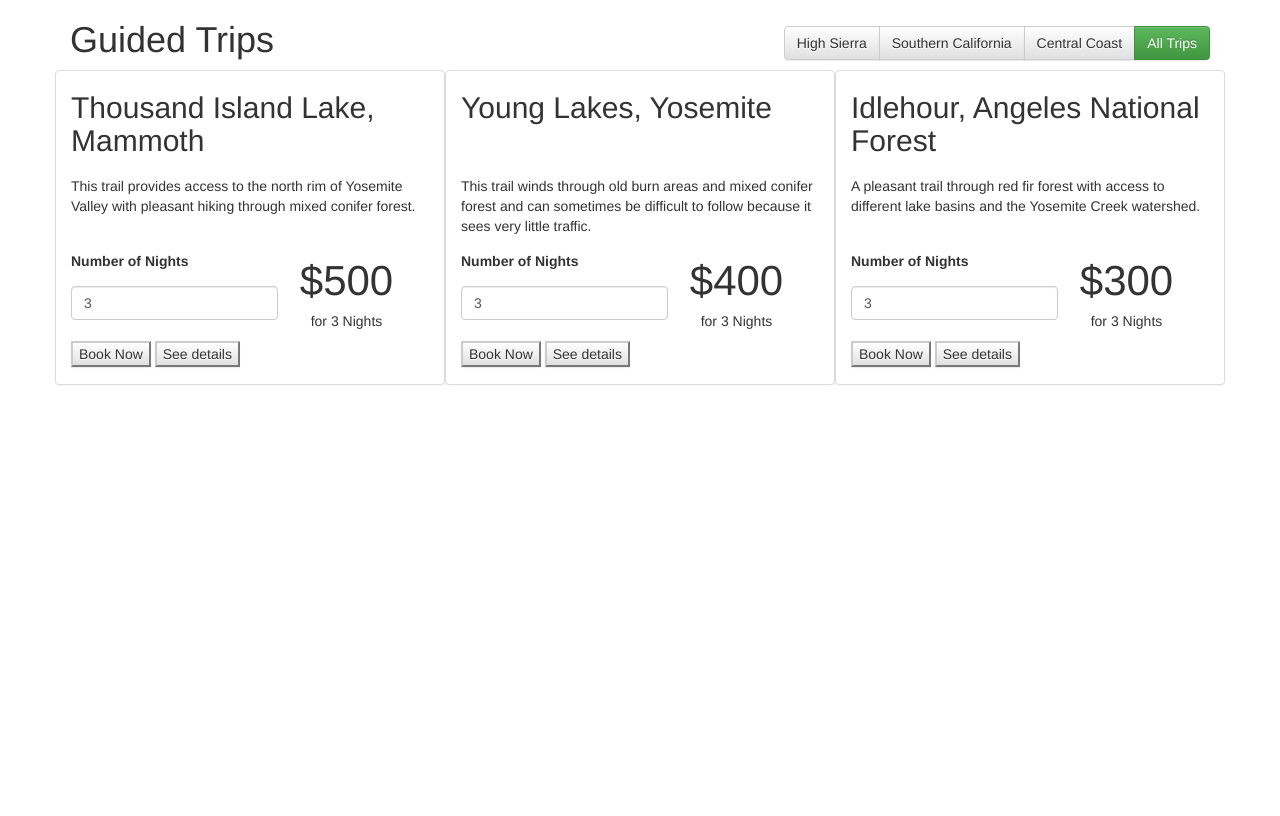
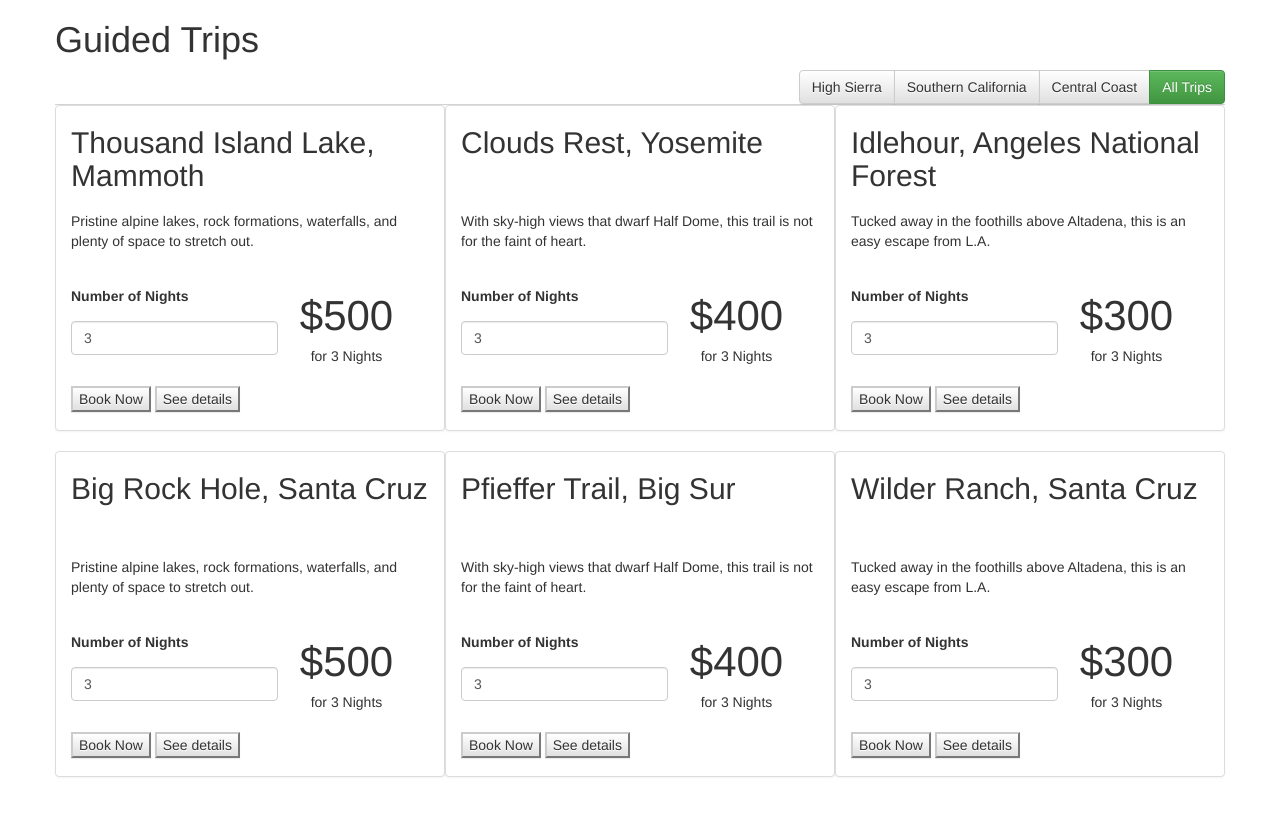
Before and after one commit to glenwperry/glenwperry.github.io, a Jekyll site: the page unplugged/index.html, which Jekyll copies as it is, in a window 1280 px wide. Shown: the top 816 px of the page. Built offline with Jekyll 4.4.1, drawn with Linux system fonts in a browser that asks for light colours.

Commit message:
saving before adding modal
this is before modal and before refactoring

```diff
--- /dev/null
+++ b/unplugged/New Text Document.txt
@@ -0,0 +1,2 @@
+mouseenter make photo description slide up
+http://try.jquery.com/levels/4/challenges/9
--- a/unplugged/css/css.css
+++ b/unplugged/css/css.css
@@ -1,23 +1,54 @@
+html {
+	margin-left: calc(100vw - 100%);
+}
+
+a, button {
+	cursor: pointer;
+	text-decoration: none;
+}
+
+a:hover {
+	text-decoration: none;
+}
+
+.topper {
+	position:relative;
+	border-bottom: 0.05px solid lightgrey;
+	border-bottom-width: fill;
+}
+
 .highlight {
 	background-color: #D3EAF2;
 }
 
 .region-select {
-	position:absolute;
-	bottom:0;
-	right:0;
+	bottom:0px;
+	right:0px;
+	width: max-content;
+	float: right;
 }
 
 .title {
 	height:75px;
 }
 
-.details {
+.photos {
+	display: none;
+	padding-top: 8%;
+	padding-right: 10%;
+	text-align: center;
 }
 
-.photos {
-	padding-top: 8%;
-	padding-right: 10%;
+.expand {
+	color: black;
+	padding: 2%;
+	border: 1px solid #428bca;
+	background-color:white;
+}
+
+.expand:hover {
+	color: white;
+	background-color: purple;
 }
 
 ul {
@@ -32,8 +63,8 @@ button {
 	margin-bottom: 5%;
 }
 
-.topper {
-	position:relative;
+.total {
+	height: min-content;
 }
 
 .info {
@@ -48,7 +79,7 @@ button {
 	display: inline-block;
 	right:0px;
 	position: relative;
-	padding-bottom:3%;
+	padding-bottom:6%;
 	vertical-align: top;
 }
 
--- a/unplugged/index.html
+++ b/unplugged/index.html
@@ -14,7 +14,7 @@
 	<div class="container">
 
 		<!--top header and sorting-->
-		<div class="topper">
+		<div class="topper row">
 			<h1>Guided Trips</h1>
 			<div class="btn-group region-select" role="group" aria-label="Select Region">
 				<button type="button" class="btn btn-default" id="high-sierra">High Sierra</button>
@@ -30,8 +30,7 @@
 			<div class="col-md-4 high-sierra tour panel panel-default" data-daily-price="166.66">
 				<h2 class="title">Thousand Island Lake, Mammoth</h2>
 				<div class="info">
-					<div class="description">This trail provides access to the north rim of Yosemite Valley
-						with pleasant hiking through mixed conifer forest. </div>
+					<div class="description">Pristine alpine lakes, rock formations, waterfalls, and plenty of space to stretch out.</div>
 					<div class="nightsnum">
 						<p>
 							<label for="nights" class="control-label">Number of Nights</label>
@@ -50,28 +49,29 @@
 				<div class="photos">
 					<ul>
 						<li>
-								<img src="img/yosemite.jpg" class="img-responsive">
-								<span>Mount Conness</span>
+							<img src="img/mammoth1.jpg" class="img-responsive">
+							<span style="display:inline">Thousand Island Lakes</span>
 						</li>
 						<li>
-								<img src="img/yosemite.jpg" class="img-responsive">
-								<span>Mount Conness</span>
+							<img src="img/mammoth2.jpg" class="img-responsive">
+							<span>Rainbow Falls</span>
 						</li>
 						<li>
-								<img src="img/yosemite.jpg" class="img-responsive">
-								<span>Mount Conness</span>
+							<img src="img/mammoth3.jpg" class="img-responsive">
+							<span>Glacial Valley</span>
+						</li>
+						<li>
+							<a class="expand">Get Full Trip Report</a>
 						</li>
 					</ul>
 				</div>
 			</div>
 
 
-				<div class="col-md-4 coast tour panel panel-default" data-discount="99" data-daily-price="133.33">
-					<h2 class="title">Young Lakes, Yosemite</h2>
+			<div class="col-md-4 high-sierra tour panel panel-default" data-discount="99" data-daily-price="133.33">
+				<h2 class="title">Clouds Rest, Yosemite</h2>
 				<div class="info">
-						<div class="description">This trail winds through old burn areas and mixed conifer
-							forest and can sometimes be difficult to follow because it sees
-							very little traffic.</div>
+					<div class="description">With sky-high views that dwarf Half Dome, this trail is not for the faint of heart.</div>
 
 					<div class="nightsnum">
 						<p>
@@ -91,16 +91,19 @@
 				<div class="photos">
 					<ul>
 						<li>
-									<img src="img/yosemite.jpg" class="img-responsive">
-									<span>Mount Conness</span>
+							<img src="img/cloudsrest1.jpg" class="img-responsive">
+							<span>Clouds Rest</span>
 						</li>
 						<li>
-									<img src="img/yosemite.jpg" class="img-responsive">
-									<span>Mount Conness</span>
+							<img src="img/cloudsrest2.jpg" class="img-responsive">
+							<span>Half Dome</span>
 						</li>
 						<li>
-									<img src="img/yosemite.jpg" class="img-responsive">
-									<span>Mount Conness</span>
+							<img src="img/cloudsrest3.jpg" class="img-responsive">
+							<span>Tenaya Lake</span>
+						</li>
+						<li>
+							<a class = "expand">Get Full Trip Report</a>
 						</li>
 					</ul>
 				</div>
@@ -110,8 +113,7 @@
 			<div class="col-md-4 socal tour panel panel-default" data-discount="99" data-daily-price="100">
 				<h2 class="title">Idlehour, Angeles National Forest</h2>
 				<div class="info">
-							<div class="description">A pleasant trail through red fir forest with access to different
-								lake basins and the Yosemite Creek watershed.</div>
+					<div class="description">Tucked away in the foothills above Altadena, this is an easy escape from L.A.</div>
 
 					<div class="nightsnum">
 						<p>
@@ -131,22 +133,157 @@
 				<div class="photos">
 					<ul>
 						<li>
-										<img src="img/yosemite.jpg" class="img-responsive">
-										<span>Mount Conness</span>
+							<img src="img/idlehour1.jpg" class="img-responsive">
+							<span>Sheep Mountain</span>
 						</li>
 						<li>
-										<img src="img/yosemite.jpg" class="img-responsive">
-										<span>Mount Conness</span>
+							<img src="img/idlehour2.jpg" class="img-responsive">
+							<span>West Fork River</span>
 						</li>
 						<li>
-										<img src="img/yosemite.jpg" class="img-responsive">
-										<span>Mount Conness</span>
+							<img src="img/idlehour3.jpg" class="img-responsive">
+							<span>McGrath Camp Ruins</span>
+						</li>
+						<li>
+							<a class = "expand">Get Full Trip Report</a>
+						</li>
+					</ul>
+				</div>
+			</div>
+
+
+<!--Row Two-->
+			<div class="col-md-4 coast tour panel panel-default" data-daily-price="166.66">
+				<h2 class="title">Big Rock Hole, Santa Cruz</h2>
+				<div class="info">
+					<div class="description">Pristine alpine lakes, rock formations, waterfalls, and plenty of space to stretch out.</div>
+					<div class="nightsnum">
+						<p>
+							<label for="nights" class="control-label">Number of Nights</label>
+						</p>
+						<p>
+							<input type="number" value="3" class="nights form-control">
+						</p>
+					</div>
+					<div class="total">
+						<p><span class="cashtotal">500</span><br> for <span class="nights-count">3</span> Nights</p>
+					</div>
+				</div>
+
+				<button class="book btn-default">Book Now</button>
+				<button class="photobtn btn-default see-details">See details</button>
+				<div class="photos">
+					<ul>
+						<li>
+							<img src="img/mammoth1.jpg" class="img-responsive">
+							<span>Thousand Island Lakes</span>
+						</li>
+						<li>
+							<img src="img/mammoth2.jpg" class="img-responsive">
+							<span>Rainbow Falls</span>
+						</li>
+						<li>
+							<img src="img/mammoth3.jpg" class="img-responsive">
+							<span>Glacial Valley</span>
+						</li>
+						<li>
+							<a class="expand">Get Full Trip Report</a>
+						</li>
+					</ul>
+				</div>
+			</div>
+
+			<div id="row2">
+			<div class="col-md-4 coast tour panel panel-default" data-discount="99" data-daily-price="133.33">
+				<h2 class="title">Pfieffer Trail, Big Sur</h2>
+				<div class="info">
+					<div class="description">With sky-high views that dwarf Half Dome, this trail is not for the faint of heart.</div>
+
+					<div class="nightsnum">
+						<p>
+							<label for="nights" class="control-label">Number of Nights</label>
+						</p>
+						<p>
+							<input type="number" value="3" class="nights form-control">
+						</p>
+					</div>
+					<div class="total">
+						<p><span class="cashtotal">400</span><br> for <span class="nights-count">3</span> Nights</p>
+					</div>
+				</div>
+
+				<button class="book btn-default">Book Now</button>
+				<button class="photobtn btn-default see-details">See details</button>
+				<div class="photos">
+					<ul>
+						<li>
+							<img src="img/cloudsrest1.jpg" class="img-responsive">
+							<span>Clouds Rest</span>
+						</li>
+						<li>
+							<img src="img/cloudsrest2.jpg" class="img-responsive">
+							<span>Half Dome</span>
+						</li>
+						<li>
+							<img src="img/cloudsrest3.jpg" class="img-responsive">
+							<span>Tenaya Lake</span>
+						</li>
+						<li>
+							<a class = "expand">Get Full Trip Report</a>
+						</li>
+					</ul>
+				</div>
+			</div>
+
+
+			<div class="col-md-4 coast tour panel panel-default" data-discount="99" data-daily-price="100">
+				<h2 class="title">Wilder Ranch, Santa Cruz</h2>
+				<div class="info">
+					<div class="description">Tucked away in the foothills above Altadena, this is an easy escape from L.A.</div>
+
+					<div class="nightsnum">
+						<p>
+							<label for="nights" class="control-label">Number of Nights</label>
+						</p>
+						<p>
+							<input type="number" value="3" class="nights form-control">
+						</p>
+					</div>
+					<div class="total">
+						<p><span class="cashtotal">300</span><br> for <span class="nights-count">3</span> Nights</p>
+					</div>
+				</div>
+
+				<button class="book btn-default">Book Now</button>
+				<button class="photobtn btn-default see-details">See details</button>
+				<div class="photos">
+					<ul>
+						<li>
+							<img src="img/idlehour1.jpg" class="img-responsive">
+							<span>Sheep Mountain</span>
+						</li>
+						<li>
+							<img src="img/idlehour2.jpg" class="img-responsive">
+							<span>West Fork River</span>
+						</li>
+						<li>
+							<img src="img/idlehour3.jpg" class="img-responsive">
+							<span>McGrath Camp Ruins</span>
+						</li>
+						<li>
+							<a class = "expand">Get Full Trip Report</a>
 						</li>
 					</ul>
 				</div>
 			</div>
 		</div>
-					<!--end row 1-->
+		<!--end row 2-->
+
+
+
+
+
+
 
 
 	</div>
--- a/unplugged/scripts/javascript.js
+++ b/unplugged/scripts/javascript.js
@@ -1,20 +1,25 @@
-$(".photos").hide();
+
 $(document).ready(function() {
+  console.log("jquery is ready");
+});
   //mouseover to highlight
   $('.tour').on('mouseenter', function() {
   	$(this).addClass('highlight');
-    $(this).find('.per-night').animate({'top': '-14px', 'opacity': '1'}, 'fast');
+    $(this).find('.total').animate({'font-size': '1.1em'}, 'fast');
+    $(this).find(".total").animate({"font-size" : "1em"}, "fast");
   });
   $('.tour').on('mouseleave', function() {
   	$(this).removeClass('highlight');
   });
-  //click to show photos and slideout and hide those deployed (buttons still stick for region sorting)
+  //click to show photos and slideout and hide those deployed
   $(".see-details").on('click', function(event) {
-    event.stopPropagation();
-    event.preventDefault();
     $(this).closest('.tour').find('.photos').slideToggle();
     $(".photos").not($(this).closest(".tour").find(".photos")).slideUp();
   });
+  //photo caption on mouseover
+  // $('.photos').on('mouseenter', 'li', function() {
+  //   $(this).find("span").slideToggle();
+  // });
   //nights auto multiply price
   $(".cashtotal").prepend("$");
   $('.nights').on('keyup change', function() {
@@ -43,22 +48,19 @@ $(document).ready(function() {
 });
     //sort by region
     $("#high-sierra").on("click",function() {
-    $(".photos").slideUp();
-    $(".tour").fadeOut("slow", function() {
+    	$(".tour").fadeOut("fast", function() {
     		$(".tour").hide();
     		$(".high-sierra").slideDown("medium");
     	});
     });
     $("#socal").on("click",function() {
-    $(".photos").slideUp();
-    $(".tour").fadeOut("slow", function() {
+    	$(".tour").fadeOut("fast", function() {
     		$(".tour").hide();
     		$(".socal").slideDown("medium");
     	});
     });
     $("#coast").on("click",function() {
-    $(".photos").slideUp();
-    $(".tour").fadeOut("slow", function() {
+    	$(".tour").fadeOut("fast", function() {
     		$(".tour").hide();
     		$(".coast").slideDown("medium");
     	});
@@ -69,4 +71,3 @@ $(document).ready(function() {
     });
   //autofill 3 on load
   $('.nights').val(3);
-});
```
Also changed, not shown: unplugged/img/angeles.jpg (deleted), unplugged/img/cloudsrest1.jpg (added), unplugged/img/cloudsrest2.jpg (added), unplugged/img/cloudsrest3.jpg (added), unplugged/img/idlehour1.jpg (added), unplugged/img/idlehour2.jpg (added), unplugged/img/idlehour3.jpg (added), unplugged/img/mammoth1.jpg (added), unplugged/img/mammoth2.jpg (added), unplugged/img/mammoth3.jpg (added), unplugged/img/thousandisland.jpg (deleted), unplugged/img/yosemite.jpg (deleted). Lines whose indentation alone changed are shown as unchanged.
